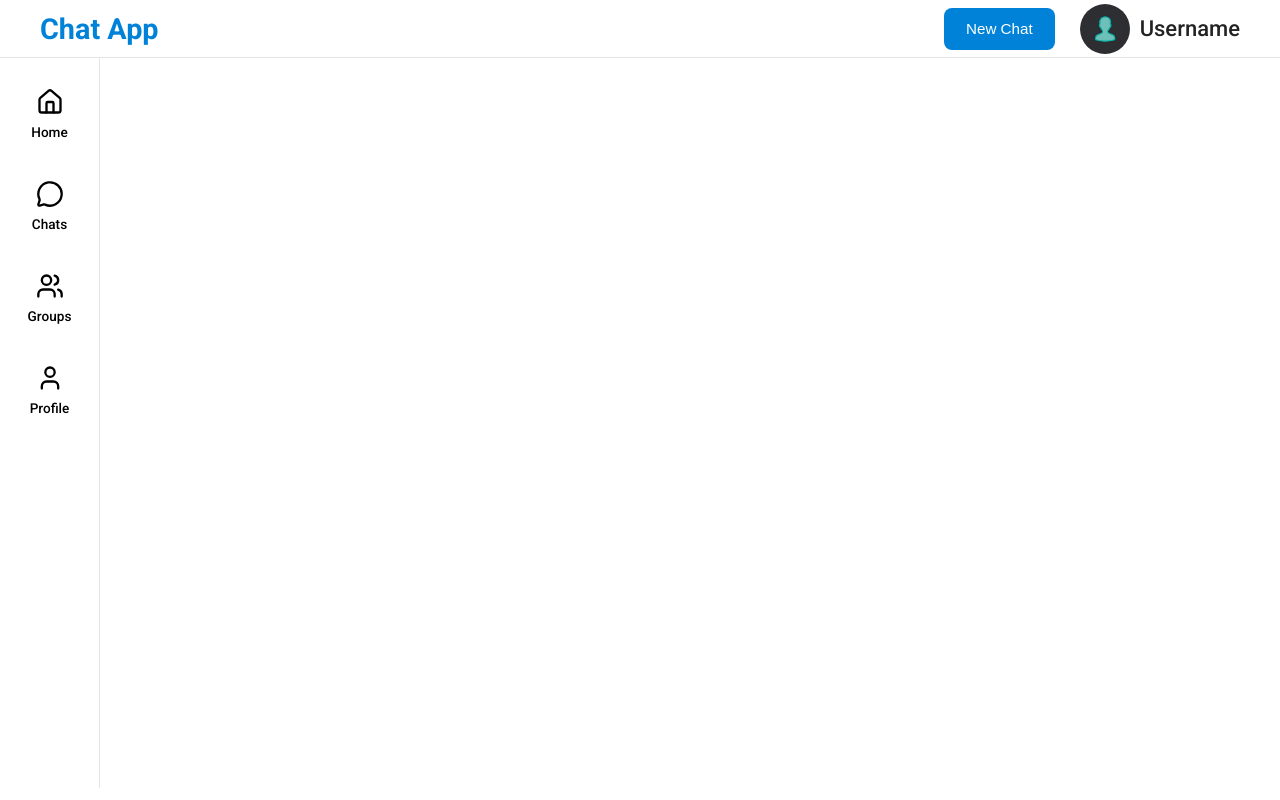
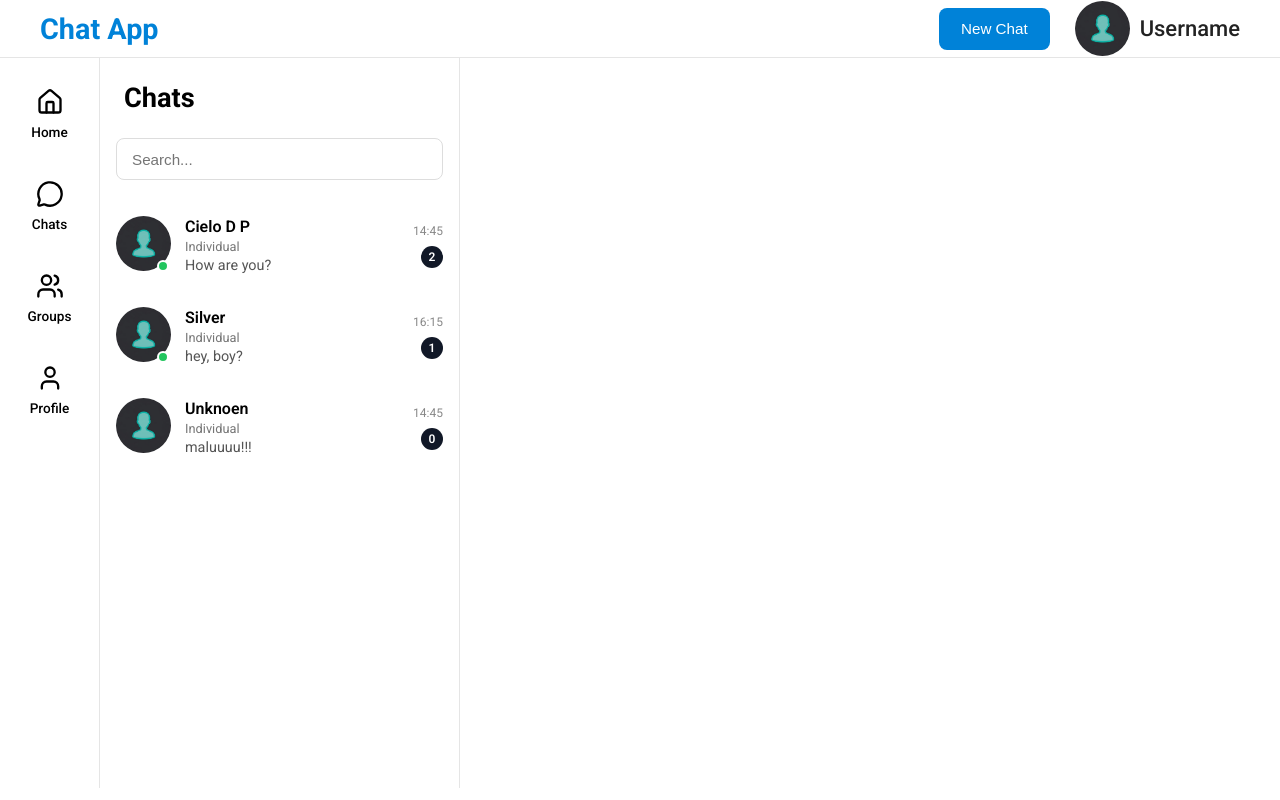
Before and after one commit to akashdpcali-cloud/ChatApp, a React (Vite) app in the folder Chatapp-frontend/: page / in a window 1280 px wide. Built offline with nearby package versions, Linux system fonts and the light colour scheme.

Commit message:
built the contact display section frontend

```diff
--- a/Chatapp-frontend/src/App.jsx
+++ b/Chatapp-frontend/src/App.jsx
@@ -4,7 +4,6 @@ import {Landing} from "./pages/Landing/Landing";
 function App() {
  return(
   <Landing />
-
  )
 }
 
--- /dev/null
+++ b/Chatapp-frontend/src/components/ConversationDisplay/ConversationDisplay.css
@@ -0,0 +1,146 @@
+.conversation-display-section {
+  width: 360px;
+  height: calc(100vh - 70px);
+
+  border-right: 1px solid #e5e5e5;
+  background: #fff;
+
+  display: flex;
+  flex-direction: column;
+}
+
+.section-name {
+  padding: 24px;
+  font-size: 1.7rem;
+  font-weight: 700;
+}
+
+.search-bar {
+  width: calc(100% - 32px);
+  height: 42px;
+
+  margin: 0 auto 20px;
+  padding: 0 15px;
+
+  border: 1px solid #ddd;
+  border-radius: 8px;
+  outline: none;
+
+  font-size: 0.95rem;
+}
+
+.search-bar:focus {
+  border-color: #111827;
+}
+
+.conversations {
+  flex: 1;
+  overflow-y: auto;
+}
+
+.chat-details {
+  display: flex;
+  align-items: center;
+
+  padding: 16px;
+
+  cursor: pointer;
+  transition: background 0.2s;
+}
+
+.chat-details:hover {
+  background: #f7f7f7;
+}
+
+.chat-left-section {
+  position: relative;
+}
+
+.profile-pic {
+  width: 55px;
+  height: 55px;
+
+  border-radius: 50%;
+  background: #d8d8d8;
+}
+
+.online-indicater {
+  position: absolute;
+  bottom: 3px;
+  right: 2px;
+
+  width: 12px;
+  height: 12px;
+
+  border-radius: 50%;
+  background: #22c55e;
+  border: 2px solid white;
+}
+
+.chat-middle-section {
+  flex: 1;
+  margin-left: 14px;
+
+  display: flex;
+  flex-direction: column;
+  gap: 3px;
+}
+
+.contact-name {
+  font-size: 1rem;
+  font-weight: 600;
+}
+
+.induvisual-or-group {
+  font-size: 0.8rem;
+  color: #777;
+}
+
+.latest-message {
+  font-size: 0.9rem;
+  color: #555;
+
+  white-space: nowrap;
+  overflow: hidden;
+  text-overflow: ellipsis;
+}
+
+.chat-right-section {
+  display: flex;
+  flex-direction: column;
+  align-items: flex-end;
+  gap: 8px;
+}
+
+.latest-message-time {
+  font-size: 0.75rem;
+  color: #888;
+}
+
+.unread-number {
+  min-width: 22px;
+  height: 22px;
+
+  padding: 0 6px;
+
+  border-radius: 50px;
+
+  background: #111827;
+  color: white;
+
+  display: flex;
+  justify-content: center;
+  align-items: center;
+
+  font-size: 0.75rem;
+  font-weight: 600;
+}
+
+@media (max-width: 768px) {
+  .conversation-display-section {
+    width: 100%;
+    height: calc(100vh - 70px - 70px); /* Header - Bottom Menu */
+
+    border-right: none;
+  }
+}
--- /dev/null
+++ b/Chatapp-frontend/src/components/ConversationDisplay/ConversationDisplay.jsx
@@ -0,0 +1,77 @@
+import "./ConversationDisplay.css";
+
+function ConversationDisplay() {
+  const conversations = [
+    {
+      id: 1,
+      name: "Cielo D P",
+      type: "Individual",
+      message: "How are you?",
+      time: "14:45",
+      unread: 2,
+      online: true,
+    },
+    {
+      id: 1,
+      name: "Silver",
+      type: "Individual",
+      message: "hey, boy?",
+      time: "16:15",
+      unread: 1,
+      online: true,
+    },
+    {
+      id: 1,
+      name: "Unknoen",
+      type: "Individual",
+      message: "maluuuu!!!",
+      time: "14:45",
+      unread: 0,
+      online: false,
+    },
+  ];
+
+  return (
+    <div className="conversation-display-section">
+      <div className="section-name">Chats</div>
+
+      <input
+        type="text"
+        className="search-bar"
+        placeholder="Search..."
+      />
+
+      <div className="conversations">
+        {conversations.map((chat) => (
+          <div className="chat-details" key={chat.id}>
+            <div className="chat-left-section">
+              <img src="/chatapp-default-avatar.jpeg" alt="" className="profile-pic" />
+
+              {chat.online && (
+                <div className="online-indicater"></div>
+              )}
+            </div>
+
+            <div className="chat-middle-section">
+              <div className="contact-name">{chat.name}</div>
+              <div className="induvisual-or-group">{chat.type}</div>
+              <div className="latest-message">{chat.message}</div>
+            </div>
+
+            <div className="chat-right-section">
+              <div className="latest-message-time">
+                {chat.time}
+              </div>
+
+              <div className="unread-number">
+                {chat.unread}
+              </div>
+            </div>
+          </div>
+        ))}
+      </div>
+    </div>
+  );
+}
+
+export default ConversationDisplay;
--- a/Chatapp-frontend/src/pages/Landing/Landing.css
+++ b/Chatapp-frontend/src/pages/Landing/Landing.css
@@ -1,5 +1,6 @@
 .landing-container {
   display: flex;
+  height: calc(100vh - 70px);
 }
 
 @media (max-width: 768px) {
--- a/Chatapp-frontend/src/pages/Landing/Landing.jsx
+++ b/Chatapp-frontend/src/pages/Landing/Landing.jsx
@@ -1,13 +1,18 @@
 import Header from "../../components/Header/Header";
 import Menu from "../../components/Menu/Menu";
+import ConversationDisplay from "../../components/ConversationDisplay/ConversationDisplay";
 import "./Landing.css";
 
-export function Landing(){
-  return(
+export function Landing() {
+  return (
     <>
-  <Header />
-  <Menu />
-</>
+      <Header />
+      <div className="landing-container">
+        <Menu />
+        <ConversationDisplay />
+      </div>
+
+    </>
 
   )
 }
```
